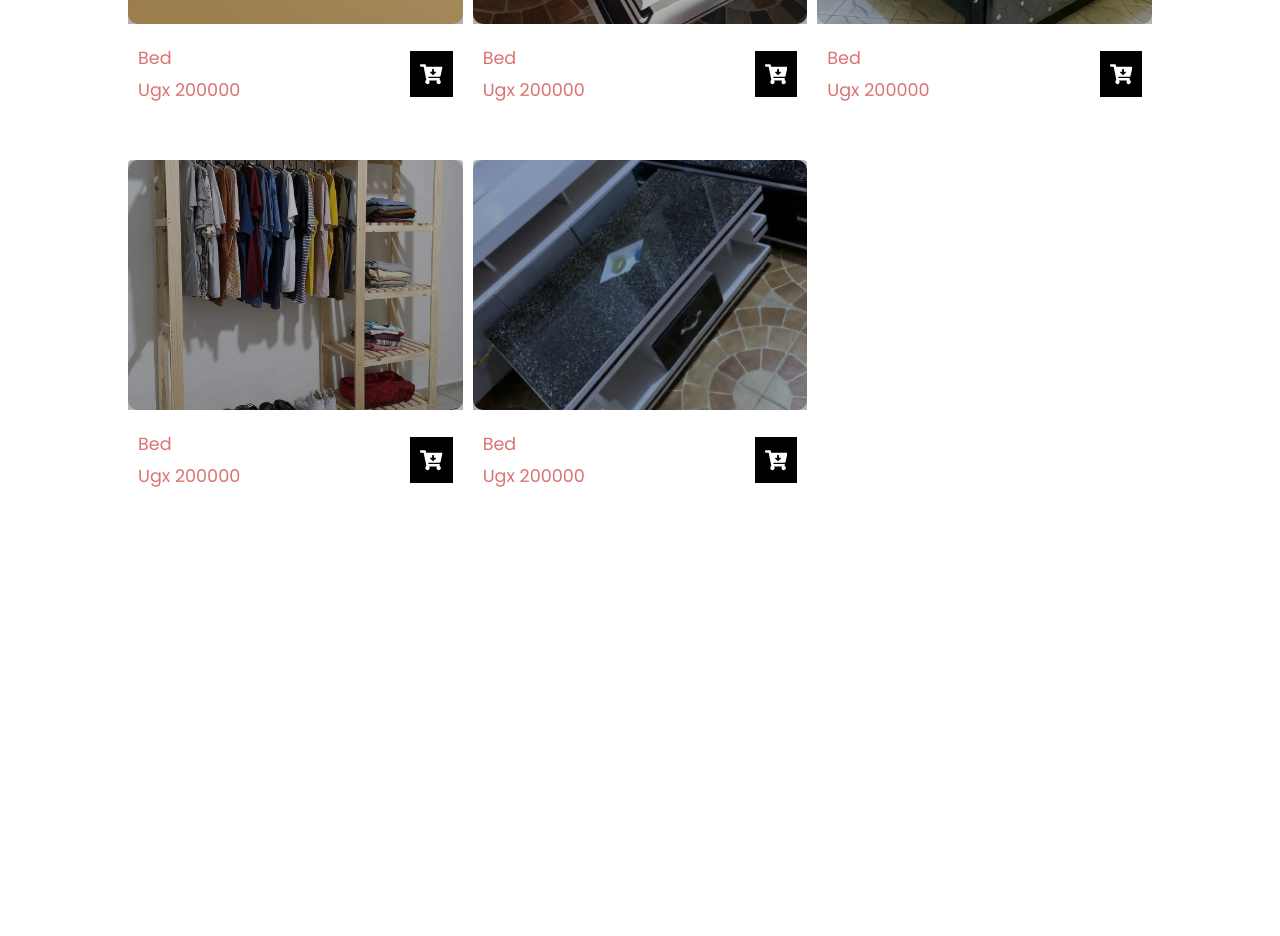
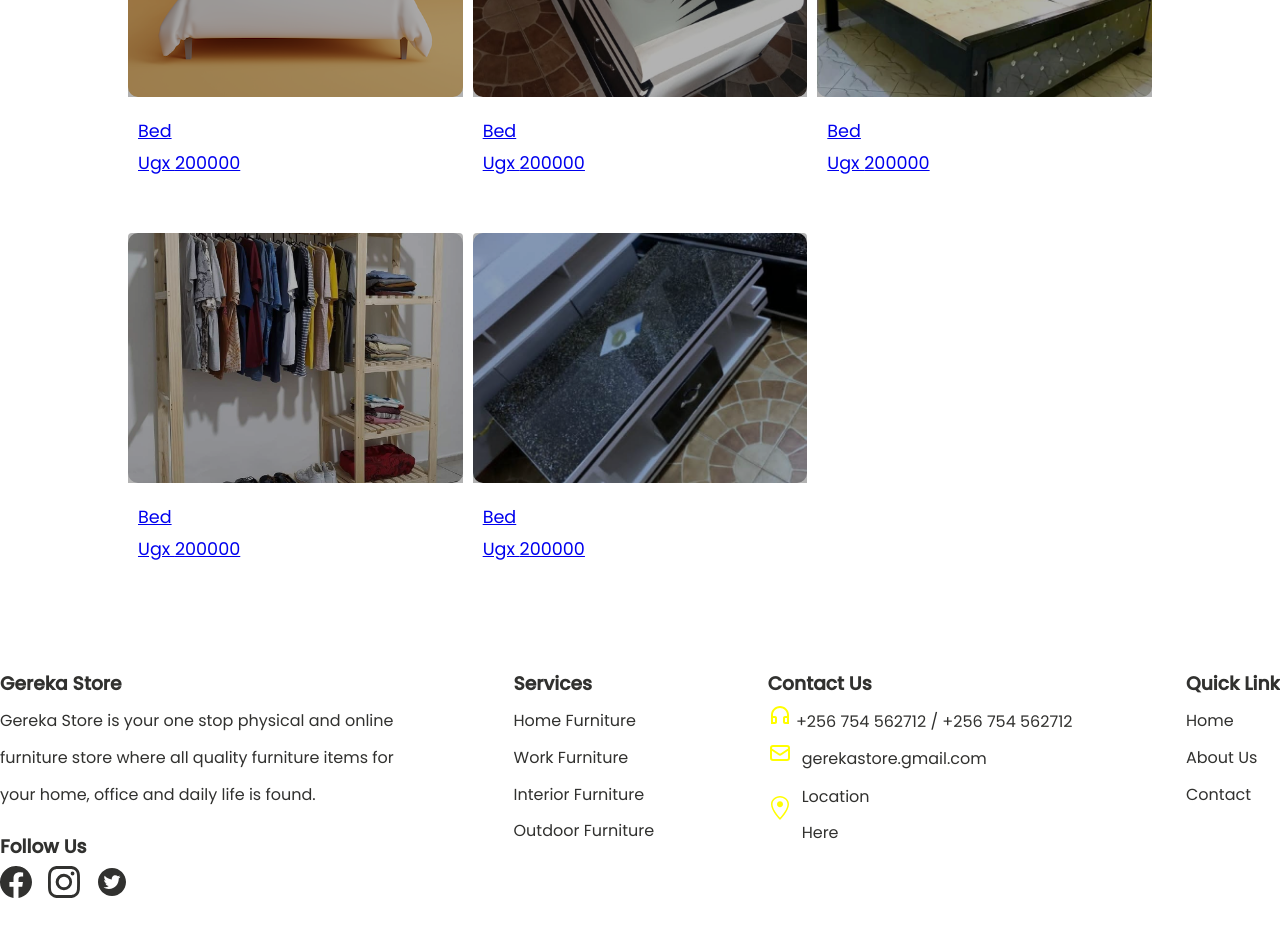
Before and after one commit to isiagi/gereka_store, a React (Vite) app: page / in a window 1280 px wide. Shown: the part 1420-2356 px from the top of the page. Before the commit the page ends 1956 px from the top, so only its background shows below. Built offline with nearby package versions, Linux system fonts and the light colour scheme.

Commit message:
adds footer and code refactor

```diff
--- a/src/App.css
+++ b/src/App.css
@@ -3,3 +3,8 @@
   padding: 0;
   box-sizing: border-box;
 }
+
+img {
+  display: block;
+  max-width: 100%;
+}
--- a/src/components/banner/banner.css
+++ b/src/components/banner/banner.css
@@ -1,10 +1,10 @@
 .banner__wrapper {
     display: grid;
-    grid-template-columns: repeat( auto-fit, minmax(200px, 1fr) );
+    grid-template-columns: repeat( auto-fit, minmax(150px, 1fr) );
     justify-content: space-between;
     align-items: center;
     gap: 3rem;
-    margin-block: 72px;
+    margin: 72px;
 }
 
 .banner__item {
--- a/src/components/card/Card.jsx
+++ b/src/components/card/Card.jsx
@@ -3,6 +3,7 @@ import { AppContext } from "../context/Context";
 import "./card.css";
 
 import { FaCartArrowDown } from "react-icons/fa";
+import { GrView } from "react-icons/gr";
 import { Link } from "react-router-dom";
 
 const Card = ({ id, price, img, name, qty }) => {
@@ -11,30 +12,36 @@ const Card = ({ id, price, img, name, qty }) => {
   return (
     <>
       <div className="card__Container" key={id}>
-        <Link to={`/${id}`}>
         <div className="card__image">
           <div className="card__img__overlay" />
           <img src={img} alt="hey" width="100%" />
           <div className="card__overlay">
             <div className="card__text">
-                <span>View Detail</span>
-                <span>Add To Cart</span>
+              <span>
+                <Link to={`/${id}`}>
+                  <GrView className="card__icon"/>
+                </Link>
+              </span>
+              <span onClick={() => addCart({ id, para: price, img, head: name, qty })}>
+                <FaCartArrowDown className="card__icon"/>
+              </span>
             </div>
           </div>
         </div>
-        </Link>
+        <Link to={`/${id}`}>
           <div className="card__detail">
             <div className="card__detail1">
               <p>{name}</p>
               <p>Ugx {price}</p>
             </div>
-          <div className="card__detail2">
+            {/* <div className="card__detail2">
             <FaCartArrowDown
               className="card__icon"
                 onClick={() => addCart({ id, para: price, img, head: name, qty })}
             />
+          </div> */}
           </div>
-        </div>
+        </Link>
       </div>
 
       {/* id: 1, img: "/static/media/shoe.9484e62d3cda2b2a0e01.jpeg", head: "Nike Air", para: "70000" */}
--- a/src/components/card/card.css
+++ b/src/components/card/card.css
@@ -69,10 +69,10 @@
   }
 
   .card__icon {
-    font-size: 1.4rem;
+    font-size: 2rem;
     color: #fff;
     cursor: pointer;
-    margin-top: 50%;
+    margin: 0 10px;
   }
 
   .card__icon:hover {
@@ -97,7 +97,7 @@
     background-color: rgba(255, 255, 255, 0.5);
   }
 
-  .card__image:hover .card__overlay {
+  .card__Container:hover .card__image .card__overlay {
     bottom: 0;
     height: 100%;
   }
@@ -112,4 +112,5 @@
     -ms-transform: translate(-50%, -50%);
     transform: translate(-50%, -50%);
     text-align: center;
+    width: 100%;
   }
--- /dev/null
+++ b/src/components/footer/Footer.jsx
@@ -0,0 +1,143 @@
+import { BsFacebook } from "react-icons/bs";
+import { AiFillTwitterCircle } from "react-icons/ai";
+import { BsInstagram } from "react-icons/bs";
+import { CgHeadset } from "react-icons/cg";
+import { HiOutlineMail } from "react-icons/hi";
+import { GoLocation } from "react-icons/go";
+// import { Link } from 'react-router-dom';
+
+import "./footer.css";
+
+const Footer = () => {
+  return (
+    <div className="footer__container container">
+      <div className="footer__contain">
+        <div className="footer__wrapper">
+          <div>
+            <h3>Gereka Store</h3>
+          </div>
+          <div className="footer__info">
+            <p>
+              Gereka Store is your one stop physical and online furniture store
+              where all quality furniture items for your home, office and daily
+              life is found.
+            </p>
+          </div>
+          <div>
+            <h3>Follow Us</h3>
+            <BsFacebook style={{ fontSize: "2rem", color: "#31312f" }} />
+            <BsInstagram
+              style={{
+                fontSize: "2rem",
+                marginLeft: "1rem",
+                color: "#31312f",
+              }}
+            />
+            <AiFillTwitterCircle
+              style={{
+                fontSize: "2rem",
+                marginLeft: "1rem",
+                color: "#31312f",
+              }}
+            />
+          </div>
+        </div>
+
+        <div className="footer__links">
+          <div>
+            <h3>Services</h3>
+          </div>
+          <div>
+            <ul>
+              <li>
+                <p to="/">Home Furniture</p>
+              </li>
+              <li>
+                <p to="/">Work Furniture</p>
+              </li>
+              <li>
+                <p to="/">Interior Furniture</p>
+              </li>
+              <li>
+                <p to="/">Outdoor Furniture</p>
+              </li>
+            </ul>
+          </div>
+        </div>
+
+        <div className="footer__links">
+          <div>
+            <h3>Contact Us</h3>
+          </div>
+          <div>
+            <ul>
+              <li>
+                <CgHeadset style={{ color: "#fffe00", fontSize: "1.5rem" }} />{" "}
+                +256 754 562712 / +256 754 562712
+              </li>
+              <li>
+                <div
+                  style={{
+                    display: "flex",
+                    alignItems: "center",
+                    gap: "10px",
+                  }}
+                >
+                  <div>
+                    <HiOutlineMail
+                      style={{ color: "#fffe00", fontSize: "1.5rem" }}
+                    />
+                  </div>
+                  <div>
+                    <p>gerekastore.gmail.com</p>
+                  </div>
+                </div>
+              </li>
+              <li>
+                <div
+                  style={{
+                    display: "flex",
+                    alignItems: "center",
+                    gap: "10px",
+                  }}
+                >
+                  <div>
+                    <GoLocation
+                      style={{ color: "#fffe00", fontSize: "1.5rem" }}
+                    />
+                  </div>
+                  <div>
+                    <p>
+                      Location <br />
+                      Here
+                    </p>
+                  </div>
+                </div>
+              </li>
+            </ul>
+          </div>
+        </div>
+        <div className="footer__links">
+          <div>
+            <h3>Quick Link</h3>
+          </div>
+          <div>
+            <ul>
+              <li>
+                <p to="/">Home</p>
+              </li>
+              <li>
+                <p to="/about">About Us</p>
+              </li>
+              <li>
+                <p to="/contact">Contact</p>
+              </li>
+            </ul>
+          </div>
+        </div>
+      </div>
+    </div>
+  );
+};
+
+export default Footer;
--- /dev/null
+++ b/src/components/footer/footer.css
@@ -0,0 +1,42 @@
+.footer__container {
+    min-height:45vh;
+    display: flex;
+    gap: 2rem;
+    justify-content: space-between;
+    margin: 0 auto;
+    align-items: center;
+    line-height: 2.3rem;
+    /* background-color: #270da7; */
+    color: #31312f;
+}
+
+.footer__info {
+    max-width: 400px;
+    margin-bottom: 1rem;
+    color: #31312f;
+}
+
+.footer__contain {
+    display: flex;
+    justify-content: space-between;
+    width: 100%;
+    flex-wrap: wrap;
+    gap: 13px;
+}
+
+.lastFooter__wrapper {
+    min-height: 6vh;
+    border-top: 1px solid grey;
+    background-color: #270da7;
+    color: #fff;
+}
+
+.lastFooter__wrapper1 {
+    display: flex;
+    gap: 1rem;
+}
+
+.footer__links div > ul li {
+    color: #31312f;
+    /* margin-block: 1rem; */
+}
--- a/src/components/hero/Hero.jsx
+++ b/src/components/hero/Hero.jsx
@@ -14,7 +14,7 @@ const Hero = () => {
         <div className="hero__text">
           <h3>Furniture</h3>
           <h2>Better Interior</h2>
-          <button className="hero__button">Make An Appointment</button>
+          <button className="hero__button">Browse More</button>
         </div>
       </div>
 
@@ -22,7 +22,7 @@ const Hero = () => {
         <div className="hero__text">
           <h3>Furniture</h3>
           <h2>Superior Living</h2>
-          <button className="hero__button">Make An Appointment</button>
+          <button className="hero__button">Browse More</button>
         </div>
       </div>
     </Carousel>
--- a/src/components/show/Show.jsx
+++ b/src/components/show/Show.jsx
@@ -49,11 +49,21 @@ const items = [
 
 const Show = () => {
   return (
-    <div style={{display: 'flex',alignItems: 'center', justifyContent: 'center'}}>
-      <div className="card">
-        {items.map(({ id, price, img, name, qty }) => (
-          <Card id={id} price={price} name={name} img={img} qty={qty} />
-        ))}
+    <div>
+      <p style={{textAlign: "center"}}>BROWSE OUR ITEMS</p>
+      <h1 style={{textAlign: "center"}}>Ideal for your need</h1>
+      <div
+        style={{
+          display: "flex",
+          alignItems: "center",
+          justifyContent: "center",
+        }}
+      >
+        <div className="card">
+          {items.map(({ id, price, img, name, qty }) => (
+            <Card id={id} price={price} name={name} img={img} qty={qty} />
+          ))}
+        </div>
       </div>
     </div>
   );
--- a/src/index.css
+++ b/src/index.css
@@ -3,3 +3,7 @@
 body {
   font-family: "Poppins", sans-serif;
 }
+
+ul {
+  list-style: none;
+}
--- a/src/pages/detail/Detail.jsx
+++ b/src/pages/detail/Detail.jsx
@@ -10,7 +10,8 @@ import "./detail.css";
 
 const Detail = () => {
   const [item, setItem] = useState({});
-  const { addCart, onIncrease, onDecrease, } = useContext(AppContext);
+  const [tab, setTab] = useState("desc");
+  const { cart, addCart, onIncrease, onDecrease } = useContext(AppContext);
 
   const { id } = useParams();
 
@@ -28,16 +29,14 @@ const Detail = () => {
 
   return (
     <div>
-      <div className="detail__wrapper">
-        <h3>Detail</h3>
-      </div>
+      <div className="detail__wrapper">{/* <h3>Detail</h3> */}</div>
       <div className="detail__show">
         <div className="detail__slider">
-          <DetailSlider show={item.img}/>
+          <DetailSlider show={item.img} />
         </div>
         <div className="detail__info">
           <h1>{item.name}</h1>
-          <h2>{item.price}</h2>
+          <h2>shs {item.price}</h2>
           <p>
             Lorem ipsum dolor sit amet, consectetuer adipiscing elit. Aenean
             commodo ligula eget dolor. Aenean massa. Cum sociis Theme natoque
@@ -45,7 +44,7 @@ const Detail = () => {
           </p>
           <div className="detail__cart">
             <div className="detail__count">
-              <div>{item.qty}</div>
+              <div>{cart[0].qty}</div>
               <div>
                 <span onClick={() => onIncrease(item)}>+</span>
                 <span onClick={() => onDecrease(item)}>-</span>
@@ -55,6 +54,29 @@ const Detail = () => {
           </div>
         </div>
       </div>
+      <div className="detail__info">
+        <div className="detail__info__head">
+          <h3 onClick={() => setTab("desc")}>Description</h3>
+          <h3 onClick={() => setTab("info")}>Info</h3>
+          <h3 onClick={() => setTab("rev")}>Reviews (0)</h3>
+        </div>
+        <div className="detail__info__info">
+          {tab === "desc" ? (
+            <p>
+              Aliquam lorem ante, dapibus in, viverra quis, feugiat a, tellus.
+              Phasellus viverra nulla ut metus varius laoreet. Quisque rutrum.
+              Aenean imperdiet. Etiam ultricies nisi vel augue. Curabitur
+              ullamcorper ultricies nisi
+            </p>
+          ) : (
+            <p>
+              WEIGHT 5 kg <br />
+              DIMENSIONS 10 × 10 × 10 cm <br />
+              SIZES L- 450x550cm, M- 330x550cm, S- 220x330cm
+            </p>
+          )}
+        </div>
+      </div>
     </div>
   );
 };
--- a/src/pages/index.jsx
+++ b/src/pages/index.jsx
@@ -3,6 +3,7 @@ import Nav from "../components/nav/Nav";
 import Detail from "./detail/Detail";
 import HomePage from "./HomePage";
 import { Context } from "../components/context/Context";
+import Footer from "../components/footer/Footer";
 
 const index = () => {
   return (
@@ -14,6 +15,7 @@ const index = () => {
           <Route path="/:id" element={<Detail />} />
         </Routes>
       </Context>
+      <Footer />
     </Router>
   );
 };
```
Also changed, not shown: src/pages/detail/detail.css (+27 -2 lines). Lines whose indentation alone changed are shown as unchanged.
